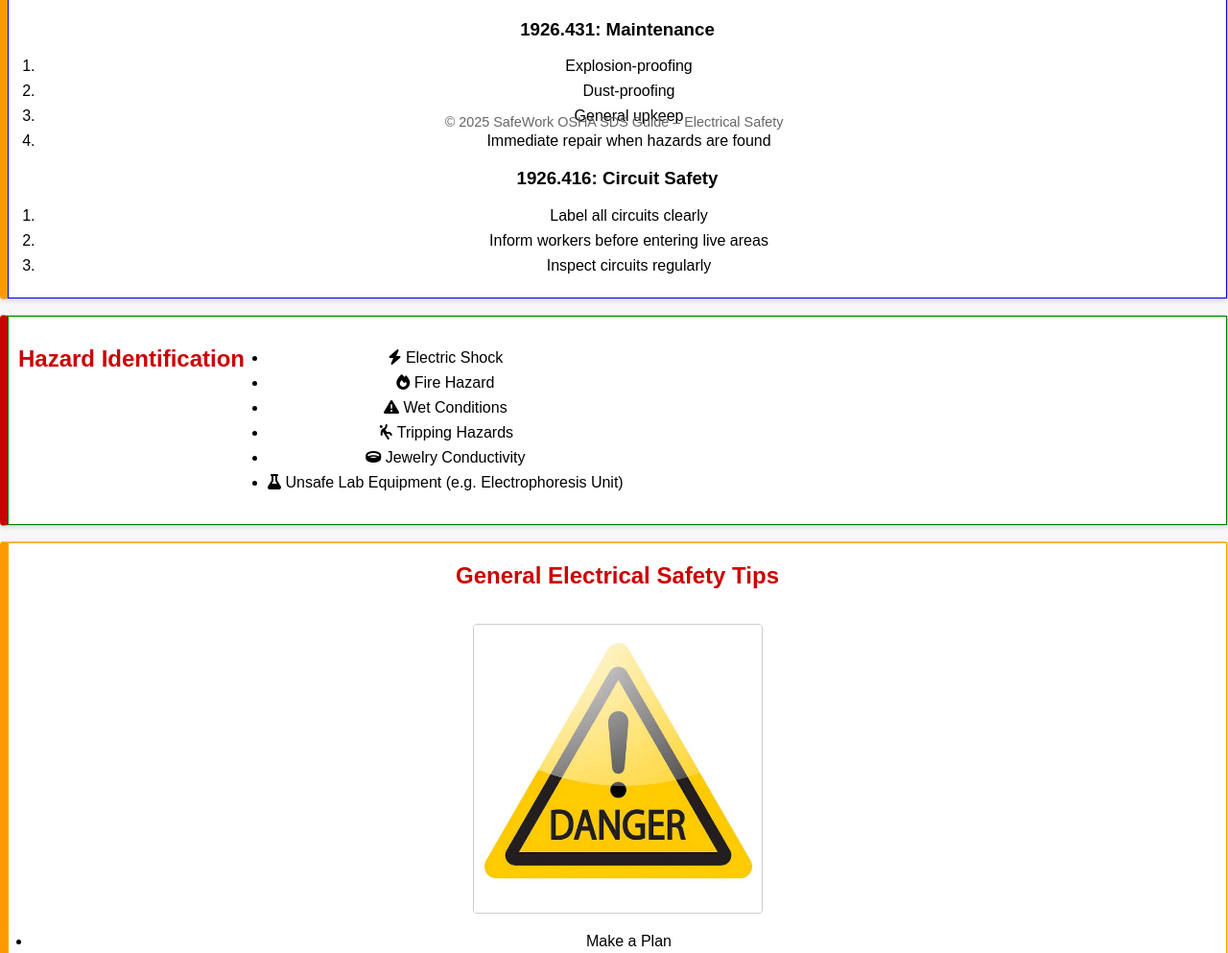
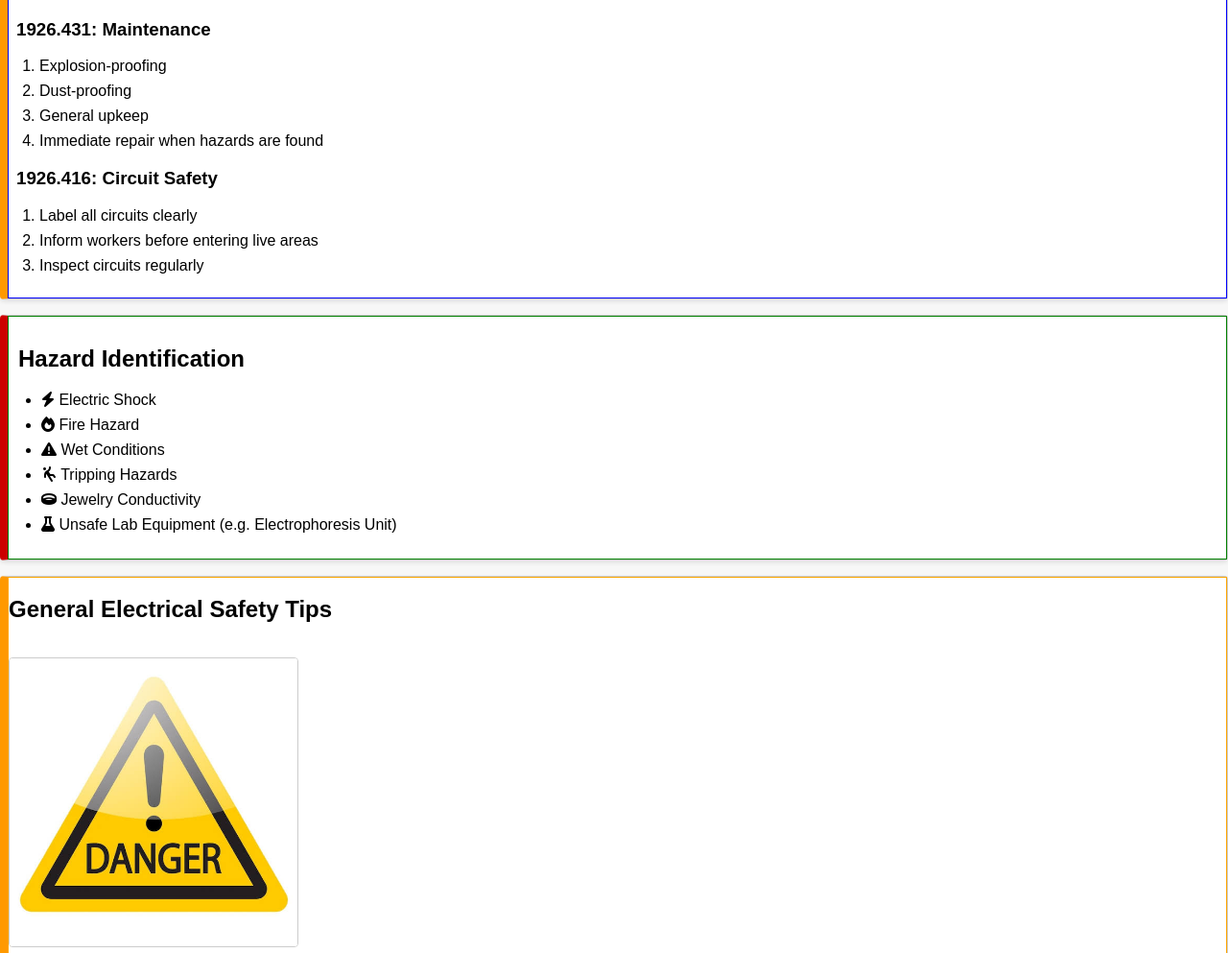
Before and after one commit to mmelokuhlemaphisa/ElectricalSDS-Melokuhle, a plain HTML site: page index.html in a window 1280 px wide. Shown: the part 783-1776 px from the top of the page at 96% size. Drawn offline with Linux system fonts and the light colour scheme.

Commit message:
last commit

```diff
--- a/style.css
+++ b/style.css
@@ -1,15 +1,9 @@
-/* *{
-  border: 2px solid red;
-} */
-
 body {
   font-family: Arial, sans-serif;
   background: #f7f7f7;
   margin: 0;
   color: white;
-  padding:0;
-
-
+  padding: 0;
 }
 
 header {
@@ -19,7 +13,6 @@ header {
   text-align: center;
 }
 
-
 section {
   color: black;
   background: #fff;
@@ -27,9 +20,8 @@ section {
   border: 1px solid #ccc;
   border-left: 8px solid #003366;
   border-radius: 4px;
-  box-shadow: 0 2px 5px rgba(0,0,0,0.1);
+  box-shadow: 0 2px 5px rgba(0, 0, 0, 0.1);
 }
-
 
 section:nth-child(odd) {
   border-left-color: #cc0000;
@@ -38,11 +30,13 @@ section:nth-child(even) {
   border-left-color: #ff9900;
 }
 
-ul, ol {
+ul,
+ol {
   padding-left: 1.5rem;
 }
 
-ul li, ol li {
+ul li,
+ol li {
   margin: 0.5rem 0;
 }
 
@@ -53,60 +47,24 @@ img {
   border: 1px solid #ccc;
 }
 
-footer {
-  text-align: center;
-  font-size: 0.9rem;
-  color: #666;
-  padding: 1rem;
-  background: #e0e0e0;
-}
-
-/* @media(max-width:600px) {
-  body {
-    font-size: 1rem;
-  }
-  header, .section-header {
-    padding: 0.5rem;
-  }
-  .section-content {
-    padding: 0.75rem;
-  }
-  style {
-            margin: 0;
-            padding: 0;
-            box-sizing: border-box;
-        } */
-  .box-wrapper {
-            height: 95vh;
-            width: 100%;
-            display: flex;
-            flex-direction: column;
-            text-align: center;
-        }
-
 #box1 {
   padding: 10px;
-            border: solid 1px green
-
+  border: solid 1px green;
 }
 
 #box2 {
   padding: 8px;
-            border: solid 1px blue
+  border: solid 1px blue;
 }
 
 #box3 {
   padding: 10px;
-            flex-grow: 1;
-            display: flex;
-            flex-direction: row;
-            border: solid 1px green
+  border: solid 1px green;
 }
 
 #box4 {
-
-            flex-grow:1;
-            border: solid 1px orange
+  flex-grow: 1;
+  border: solid 1px orange;
 }
 
 #box5 {
@@ -122,14 +80,17 @@ footer {
 }
 
 #box7 {
-            margin-top: 8px
+  margin-top: 8px;
 }
 
 #box8 {
   flex-grow: 1;
-            border: solid 1px black
+  border: solid 1px black;
 }
 
-        h2{
-          color: #cc0000;
+footer {
+ background: #003366;
+  color: red;
+  padding: 1rem;
+  text-align: center;
 }
```
Also changed, not shown: index.html (+3 -2 lines). Lines whose indentation alone changed are shown as unchanged.
